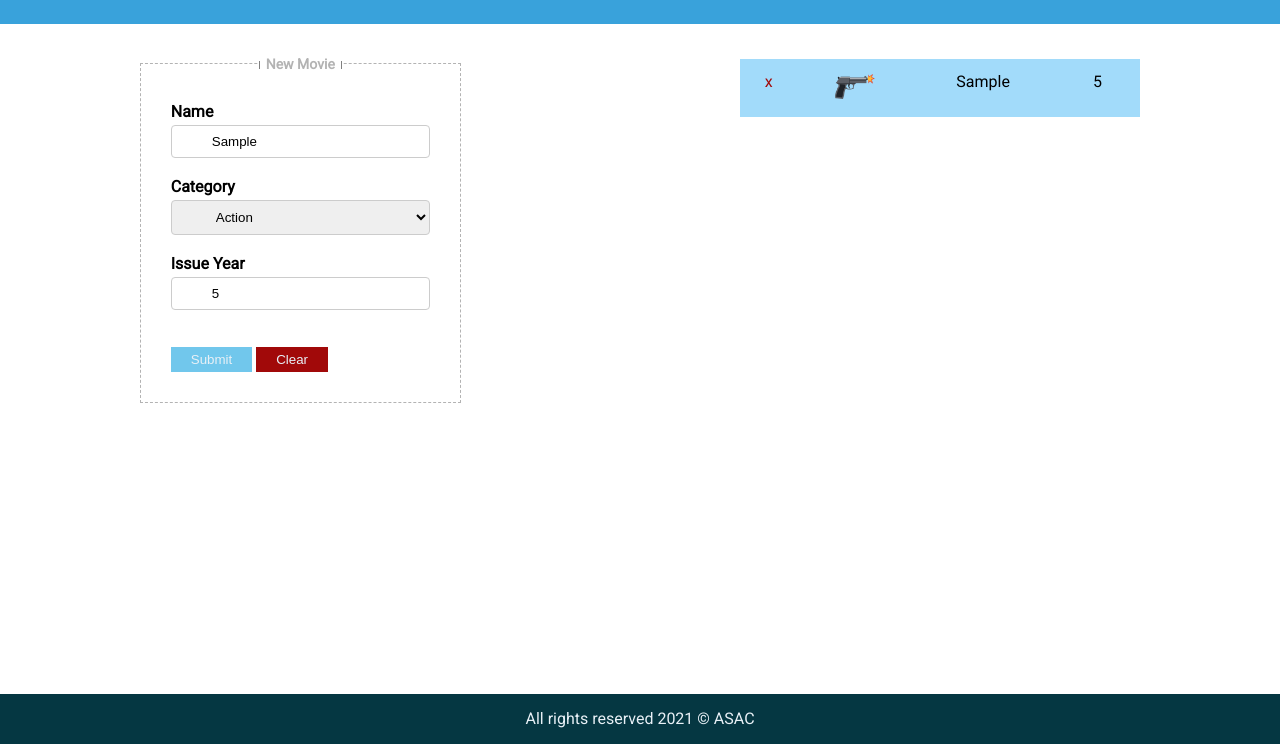
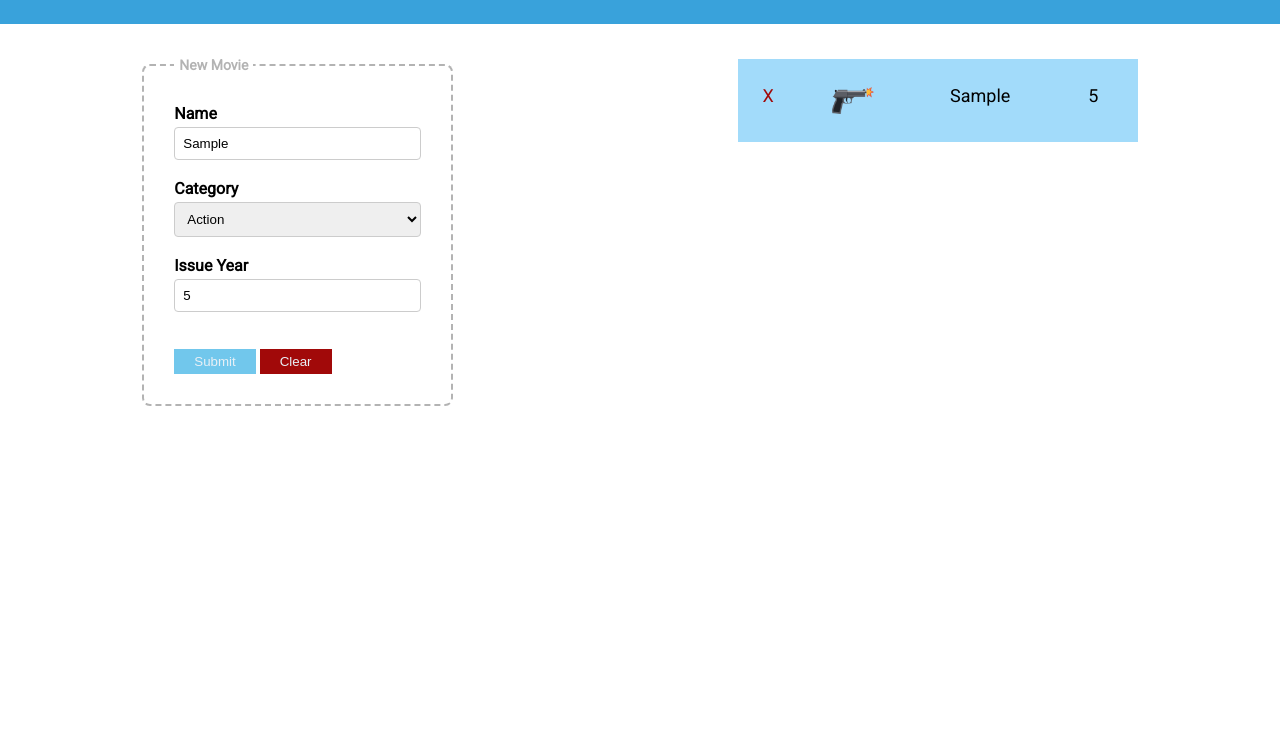
Before and after one commit to hasnaa38/movie-list-, a plain HTML site: page index.html in a window 1280 px wide. Both pictures are taken after typing "Sample", "5" into the empty fields and a click on the input "submit". Shown: the part 56-800 px from the top of the page. Drawn offline with Linux system fonts and the light colour scheme.

Commit message:
finished the exam

```diff
--- a/css/style.css
+++ b/css/style.css
@@ -6,6 +6,7 @@ html {
     height: 100vh;
     width: 100vw;
     font-family: 'Roboto', sans-serif;
+    overflow-x: none;
 }
 
 header {
@@ -26,44 +27,30 @@ main {
     margin-top: 30px;
 }
 
+section {
+    height: fit-content;
+    min-height: 100vh;
+}
+
 /* --------------- Form Styling ----------------- */
 
 fieldset {
-    border:1px dashed #b3b3b3;
+    border: 2px dashed #b3b3b3;
+    border-radius: 8px;
     padding: 30px
 }
 
 legend {
-    padding: 0.2em 0.5em;
+    padding: 4px 5px;
     color: #b3b3b3;
     font-size: 14px;
     font-weight: bold;
     position: relative;
-    margin-left: auto;
-    margin-right: auto;
-}
-
-legend:before {
-    position: absolute;
-    content: '';
-    height: 8px;
-    border-left: 1px solid gray;
-    left: 0px;
-    top: 7px;
-}
-
-legend:after {
-    position: absolute;
-    content: '';
-    height: 8px;
-    border-right: 1px solid gray;
-    right: 0px;
-    top: 7px;
 }
 
 input[type=text], input[type=number], select {
     width: 100%;
-    padding: 8px 40px;
+    padding: 8px 60px 8px 8px;
     margin: 5px 0;
     display: block;
     border: 1px solid #ccc;
@@ -100,7 +87,7 @@ input[type=reset]:hover {
 /* --------------- Table Styling ----------------- */
 
 img {
-    width: 40px;
+    width: 42px;
     height: auto;
 }
 
@@ -121,6 +108,10 @@ tr {
     display: grid;
     grid-template-columns: 1fr 2fr 2.5fr 1.5fr;
     margin: 5px 0;
+    text-transform: capitalize;
+    text-align: center;
+    font-size: 18px;
+    padding: 28px 2px;
 }
 
 tr:nth-child(odd) {
@@ -131,8 +122,10 @@ tr:nth-child(even) {
     background-color: #77ACF1;
 }
 
-th, td {
-    padding: 15px;
+td {
+    display: flex;
+    justify-content: center;
+    align-content: center;
 }
 
 /* --------------- Footer Styling ----------------- */
@@ -145,6 +138,7 @@ footer {
     align-items: center;
     justify-content: center;
     color:  #E8F0F6;
-    position: absolute;
+    position: relative;
     bottom: 0;
+    margin-top: 30px;
 }
--- a/js/app.js
+++ b/js/app.js
@@ -67,6 +67,8 @@ document.addEventListener('reset', clearingFunction);
 function clearingFunction() {
   tableArea.textContent = '';
   localStorage.setItem('listStorage', JSON.stringify([]));
+  movieList = JSON.parse(localStorage.getItem('listStorage'));
+
 }
 
 //------> Removing One Movie <------
```
